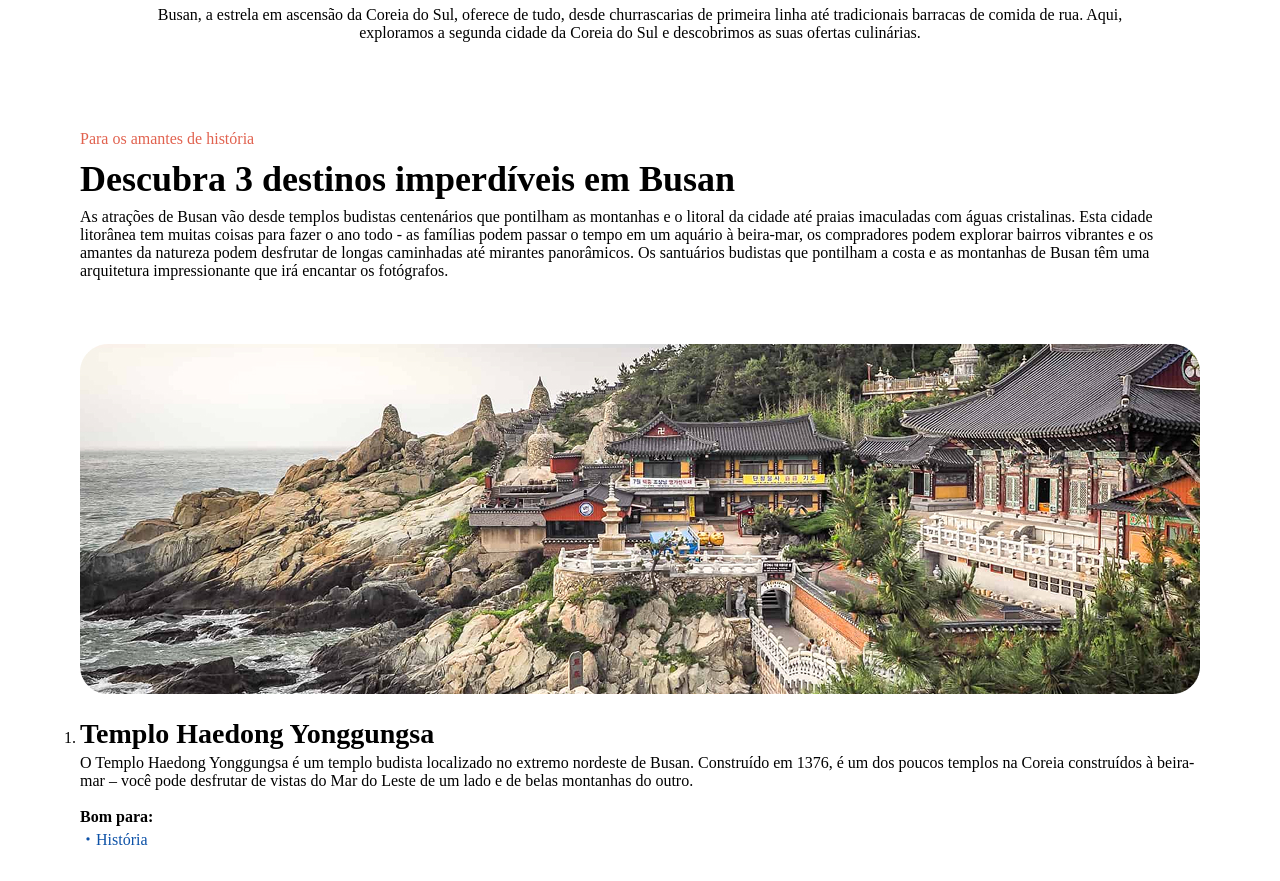
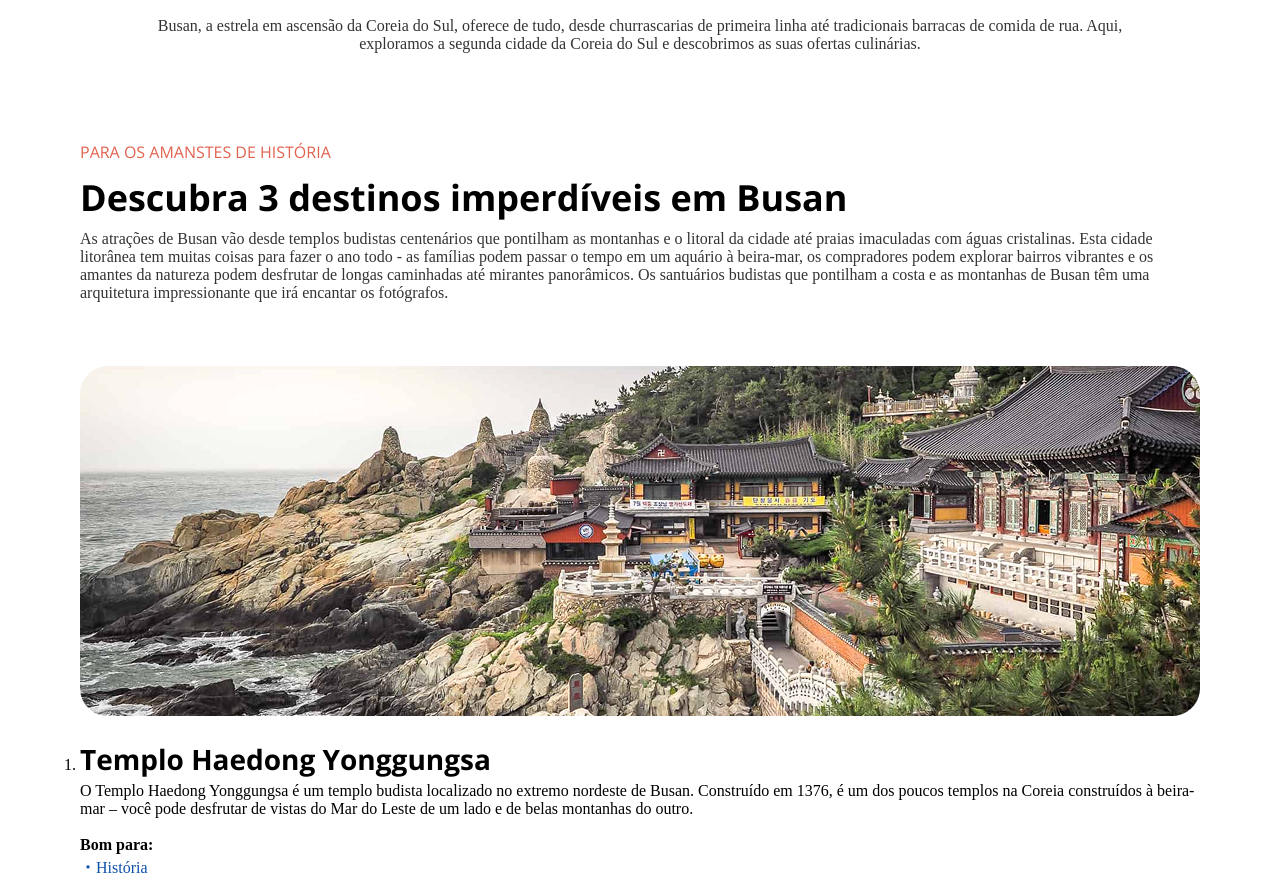
Before and after one commit to leonardopereira-coder/projeto-local-turistico, a plain HTML site: page index.html in a window 1280 px wide. Shown: the part 880-1761 px from the top of the page. Drawn offline with nearby package versions, Linux system fonts and the light colour scheme.

Commit message:
adicionando font-family

```diff
--- a/index.html
+++ b/index.html
@@ -5,6 +5,9 @@
       <meta name="viewport" content="width=device-width, initial-scale=1.0">
       <title>Local Turístico</title>
       <link rel="stylesheet" href="style.css">
+      <link rel="preconnect" href="https://fonts.googleapis.com">
+<link rel="preconnect" href="https://fonts.gstatic.com" crossorigin>
+<link href="https://fonts.googleapis.com/css2?family=Open+Sans:ital,wght@0,300..800;1,300..800&display=swap" rel="stylesheet">
 </head>
 <body>
       <section id="busan">
@@ -15,7 +18,7 @@
       </section>
 
       <section id="destinos_imperdiveis">
-            <p class="linha-principal">Para os amantes de história</p>
+            <p class="linha-principal">PARA OS AMANSTES DE HISTÓRIA</p>
             <h2 class="descubra-3-destino">Descubra 3 destinos imperdíveis em Busan</h2>
             <p class="texto-abaixo-3destinos">As atrações de Busan vão desde templos budistas centenários que pontilham as montanhas e o litoral da cidade até praias imaculadas com águas cristalinas. Esta cidade litorânea tem muitas coisas para fazer o ano todo - as famílias podem passar o tempo em um aquário à beira-mar, os compradores podem explorar bairros vibrantes e os amantes da natureza podem desfrutar de longas caminhadas até mirantes panorâmicos.
             Os santuários budistas que pontilham a costa e as montanhas de Busan têm uma arquitetura impressionante que irá encantar os fotógrafos.</p>
--- a/style.css
+++ b/style.css
@@ -17,10 +17,13 @@
       /* text-transform: uppercase;
       font-family: 'Open Sans'; */
       margin-bottom: 10px;
+      font-family: "Open Sans", sans-serif;
 }
 
 h1 {
       font-size: 36px;
+      font-family: "Open Sans", sans-serif;;
+      color: #1B1B1B;
 }
 .img-busan {
       width: 100%;
@@ -31,7 +34,8 @@ h1 {
 
 .texto-abaixo-busan {
       text-align: center;
-      margin-bottom: 40px
+      margin-bottom: 40px;
+      color: #333333;
 }
 
 #destinos_imperdiveis {
@@ -44,10 +48,12 @@ h1 {
 .descubra-3-destino {
       font-size: 36px;
       margin-bottom: 8px;
+      font-family: "Open Sans", sans-serif;
 }
 
 .texto-abaixo-3destinos {
       margin-bottom: 64px;
+      color: #333333;
 }
 
 .img-templo-headong {
@@ -65,6 +71,7 @@ h1 {
 .texto-templo-haedong {
       font-size: 28px;
       margin-bottom: 4px;
+      font-family: "Open Sans", sans-serif;
 }
 
 .topico-historia {
@@ -76,11 +83,13 @@ h1 {
       width: 100%;
       height: auto;
       margin-bottom: 20px;
+      font-family: "Open Sans", sans-serif;
 }
 
 .texto-templo-beombeo-sa {
       font-size: 28px;
       margin-bottom: 4px;
+      font-family: "Open Sans", sans-serif;
 }
 
 .parque-youngdusan {
```
